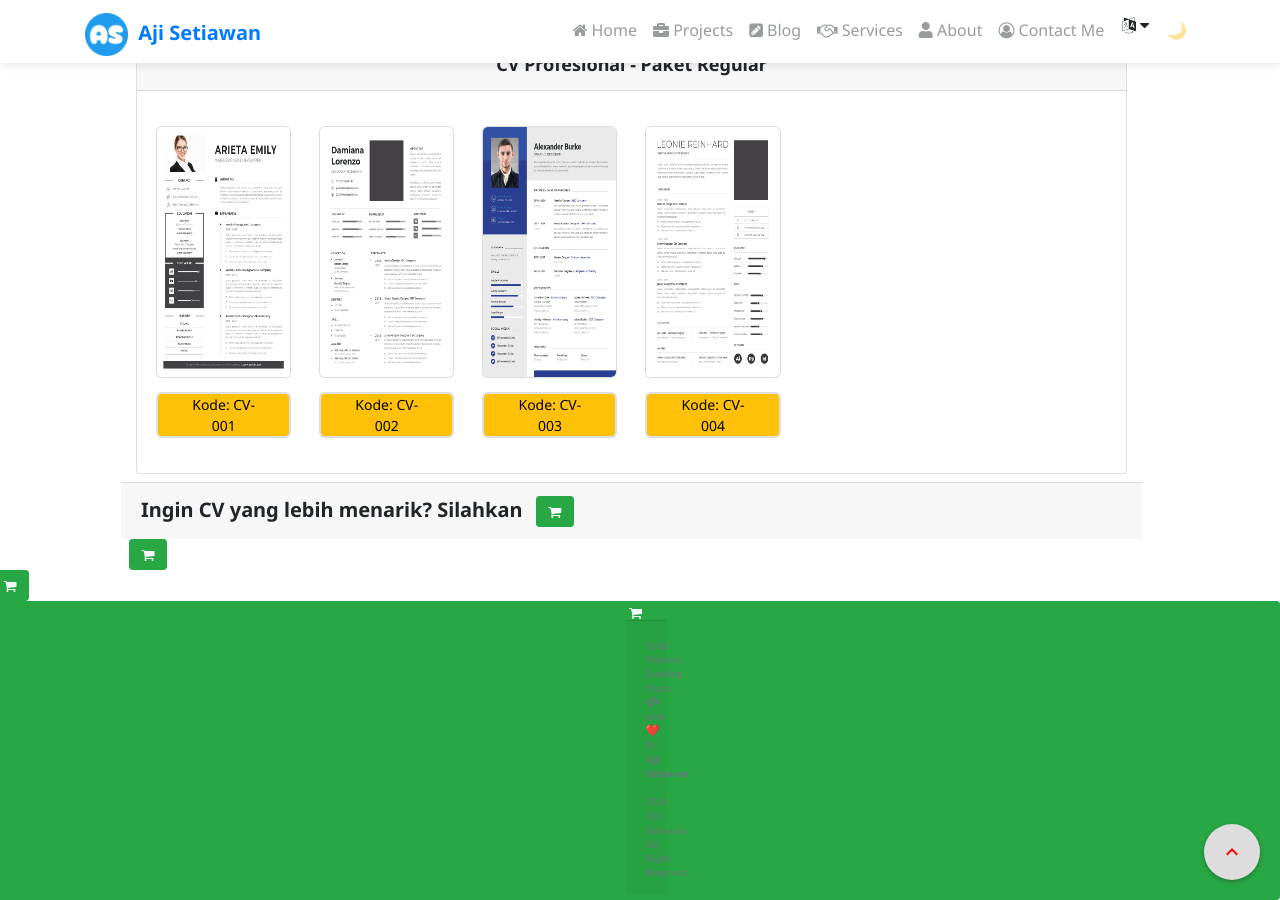
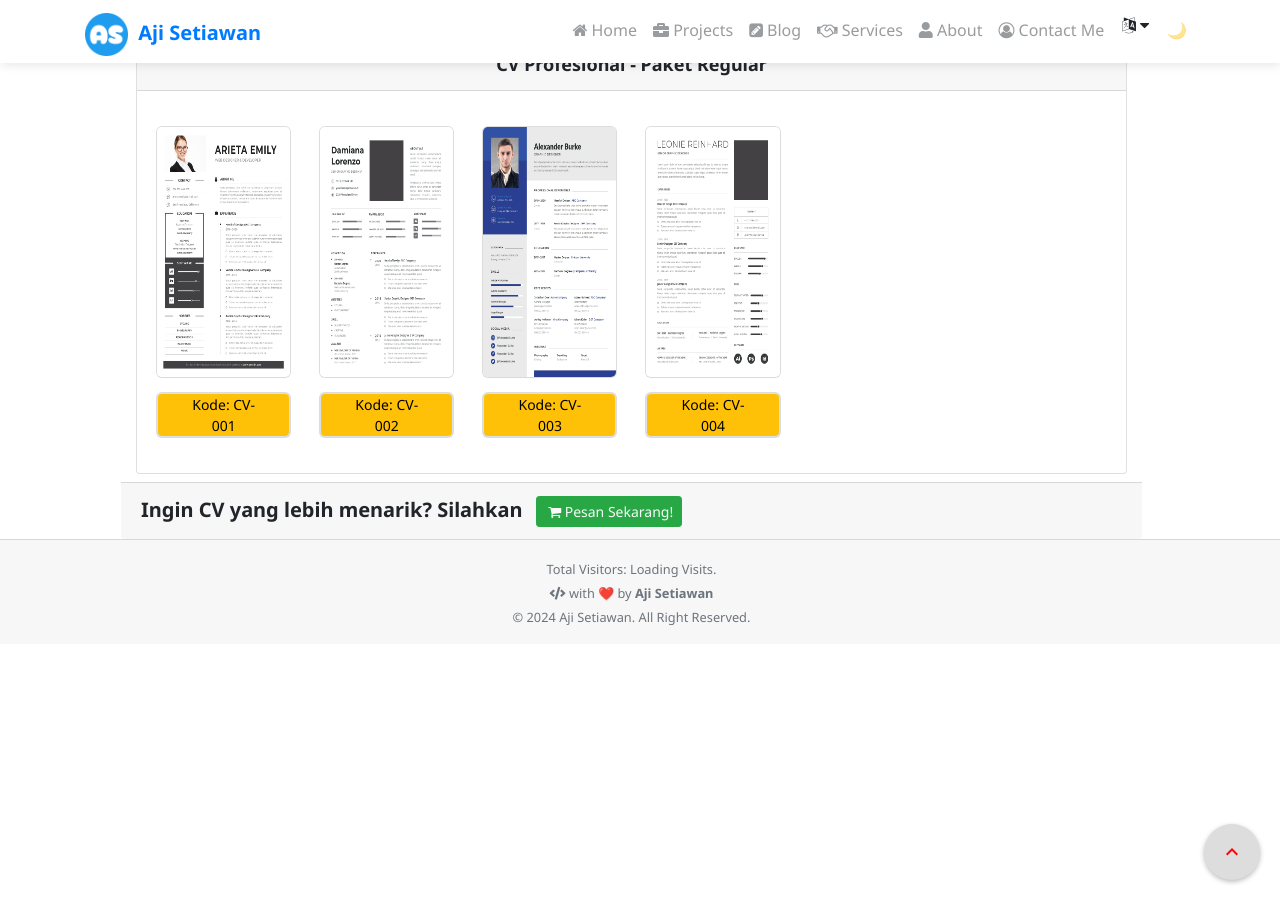
Before and after one commit to ajisetiawan716/ajisetiawan716.github.io, a Jekyll site: the page built from pages/desain-cv.html, in a window 1280 px wide and 900 px high, scrolled down 692 px. Built offline with Jekyll 4.4.1, drawn with Linux system fonts in a browser that asks for light colours; nearby versions of some CDN libraries; comment, search, counter and statistics services are not loaded; a style sheet for code colours, icons or effects is not loaded.

Commit message:
Update desain-cv.html

```diff
--- a/pages/desain-cv.html
+++ b/pages/desain-cv.html
@@ -73,7 +73,7 @@ description: Jasa Desain dan Pembuatan CV
             <span class="font-weight-bold" style="font-size:20px;">
                 Ingin CV yang lebih menarik? Silahkan
                 <a class="ml-2 btn btn-sm btn-success text-light" href="https://clicky.id/ajimedia" target="_blank">
-                    <i class="fa fa-shopping-cart" aria-hidden="true" style="width:20px;></i>Pesan Sekarang!
+                    <i class="fa fa-shopping-cart" aria-hidden="true" style="width:20px;"></i>Pesan Sekarang!
                 </a>
             </span>
         </div>
```
